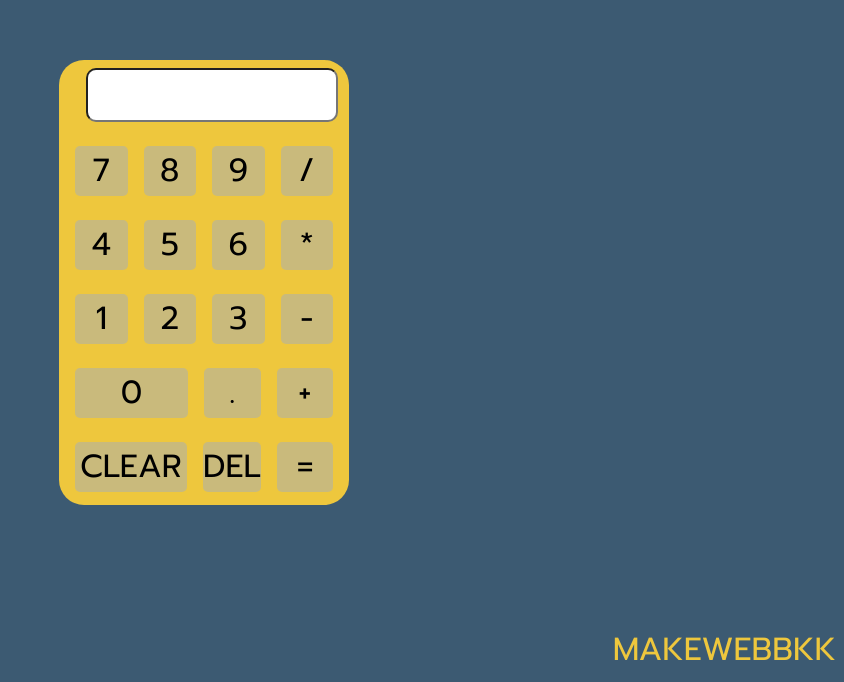
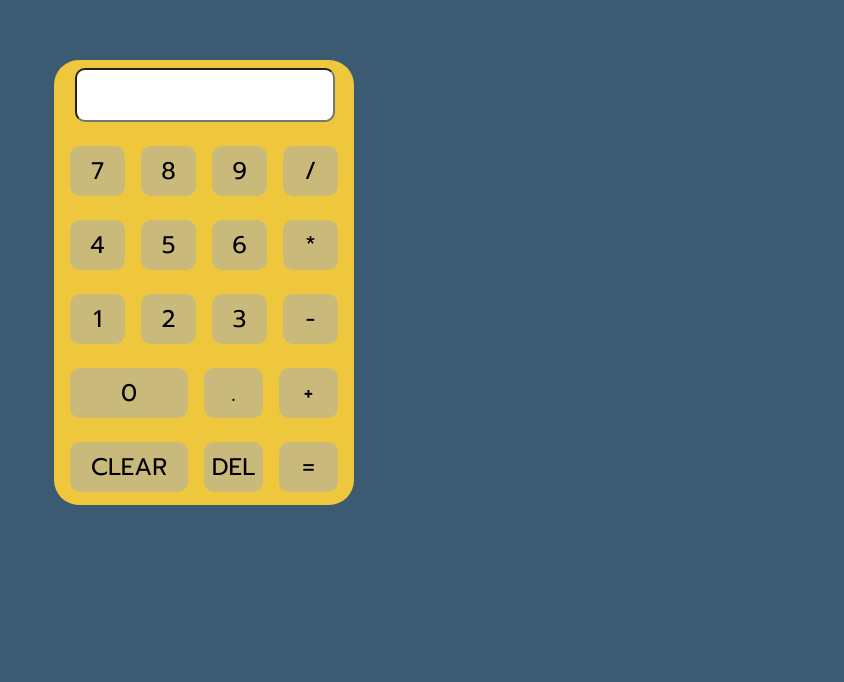
Before and after one commit to qbullet/simple-calculator-js, a plain HTML site: page index.html in a window 1280 px wide. Shown: the part 118-800 px from the top of the page, without its empty margins (436-1280 px from the left). Drawn offline with Linux system fonts and the light colour scheme.

Commit message:
feat: rework

```diff
--- a/index.html
+++ b/index.html
@@ -4,91 +4,86 @@
   <meta charset="UTF-8">
   <meta http-equiv="X-UA-Compatible" content="IE=edge">
   <meta name="viewport" content="width=device-width, initial-scale=1.0">
-  <title>CALCULATOR - By MAKEWEBBKK</title>
-  <link rel="stylesheet" type="text/css" href="styles/index.css">
+  <title>CALCULATOR</title>
+  <link rel="stylesheet" type="text/css" href="styles/main.css">
   <link rel="preconnect" href="https://fonts.googleapis.com">
   <link rel="preconnect" href="https://fonts.gstatic.com" crossorigin>
   <link href="https://fonts.googleapis.com/css2?family=Prompt:ital,wght@0,100;0,200;0,300;0,400;0,500;0,600;0,700;0,800;0,900;1,100;1,200;1,300;1,400;1,500;1,600;1,700;1,800;1,900&display=swap" rel="stylesheet">
 </head>
 <body>
   <div class="container">
-    <div class="calc-box">
+    <div class="calculator">
       <div class="display-container">
-        <input type="text" class="calc-input-display" id="display-text" />
+        <input type="text" class="calculator-display" id="calculator-display" readonly>
       </div>
-      <div class="button-container">
-        <div class="calc-row">
-          <div class="calc-button" onclick="addText('7')">
-            <p class="btn-text">7</p>
+      <div class="button-group">
+        <div class="button-row">
+          <div class="button-input" onclick="addText('7')">
+            <p class="button-text">7</p>
           </div>
-          <div class="calc-button" onclick="addText('8')">
-            <p class="btn-text">8</p>
+          <div class="button-input" onclick="addText('8')">
+            <p class="button-text">8</p>
           </div>
-          <div class="calc-button" onclick="addText('9')">
-            <p class="btn-text">9</p>
+          <div class="button-input" onclick="addText('9')">
+            <p class="button-text">9</p>
           </div>
-          <div class="calc-button" onclick="addText('/')">
-            <p class="btn-text">/</p>
+          <div class="button-input" onclick="addText('/')">
+            <p class="button-text">/</p>
           </div>
         </div>
-        <div class="calc-row">
-          <div class="calc-button" onclick="addText('4')">
-            <p class="btn-text">4</p>
+        <div class="button-row">
+          <div class="button-input" onclick="addText('4')">
+            <p class="button-text">4</p>
           </div>
-          <div class="calc-button" onclick="addText('5')">
-            <p class="btn-text">5</p>
+          <div class="button-input" onclick="addText('5')">
+            <p class="button-text">5</p>
           </div>
-          <div class="calc-button" onclick="addText('6')">
-            <p class="btn-text">6</p>
+          <div class="button-input" onclick="addText('6')">
+            <p class="button-text">6</p>
           </div>
-          <div class="calc-button" onclick="addText('*')">
-            <p class="btn-text">*</p>
+          <div class="button-input" onclick="addText('*')">
+            <p class="button-text">*</p>
           </div>
         </div>
-        <div class="calc-row">
-          <div class="calc-button" onclick="addText('1')">
-            <p class="btn-text">1</p>
+        <div class="button-row">
+          <div class="button-input" onclick="addText('1')">
+            <p class="button-text">1</p>
           </div>
-          <div class="calc-button" onclick="addText('2')">
-            <p class="btn-text">2</p>
+          <div class="button-input" onclick="addText('2')">
+            <p class="button-text">2</p>
           </div>
-          <div class="calc-button" onclick="addText('3')">
-            <p class="btn-text">3</p>
+          <div class="button-input" onclick="addText('3')">
+            <p class="button-text">3</p>
           </div>
-          <div class="calc-button" onclick="addText('-')">
-            <p class="btn-text">-</p>
+          <div class="button-input" onclick="addText('-')">
+            <p class="button-text">-</p>
           </div>
         </div>
-        <div class="calc-row">
-          <div class="calc-button large-button" onclick="addText('0')">
-            <p class="btn-text">0</p>
+        <div class="button-row">
+          <div class="button-input large-button" onclick="addText('0')">
+            <p class="button-text">0</p>
           </div>
-          <div class="calc-button" onclick="addText('.')">
-            <p class="btn-text">.</p>
+          <div class="button-input" onclick="addText('.')">
+            <p class="button-text">.</p>
           </div>
-          <div class="calc-button" onclick="addText('+')">
-            <p class="btn-text">+</p>
+          <div class="button-input" onclick="addText('+')">
+            <p class="button-text">+</p>
           </div>
         </div>
-        <div class="calc-row">
-          <div class="calc-button large-button" onclick="clearDisplay()">
-            <p class="btn-text">CLEAR</p>
+        <div class="button-row">
+          <div class="button-input large-button" onclick="clearDisplay()">
+            <p class="button-text">CLEAR</p>
           </div>
-          <div class="calc-button" onclick="deleteLastText()">
-            <p class="btn-text">DEL</p>
+          <div class="button-input" onclick="deleteLastCharacter()">
+            <p class="button-text">DEL</p>
           </div>
-          <div class="calc-button" onclick="compute()">
-            <p class="btn-text">=</p>
+          <div class="button-input" onclick="compute()">
+            <p class="button-text">=</p>
           </div>
         </div>
       </div>
     </div>
   </div>
-
-  <div class="copy-right">
-    <p>MAKEWEBBKK</p>
-  </div>
-
-  <script src="scripts/index.js"></script>
+  <script src="scripts/app.js"></script>
 </body>
 </html>
--- a/scripts/index.js
+++ b/scripts/app.js
@@ -1,4 +1,4 @@
-const displayElement = document.getElementById('display-text')
+const displayElement = document.getElementById('calculator-display')
 
 const addText = (text) => {
   if (validateInput(text)) {
@@ -11,8 +11,8 @@ const addText = (text) => {
 const validateInput = (input) => {
   const forbiddens = ['+', '-', '*', '/', '.']
   const displayText = displayElement.value
-  const symbolWithSymbol = forbiddens.includes(input) && forbiddens.includes(displayText[displayText.length-1])
-  const symbolWithoutNumber = forbiddens.includes(input) && displayText === ''
+  const symbolWithSymbol = forbiddens.includes(input) && forbiddens.includes(displayText[displayText.length - 1])
+  const symbolWithoutNumber = forbiddens.includes(input) && displayText === '' && input !== '-'
 
   return !(symbolWithSymbol || symbolWithoutNumber)
 }
@@ -25,7 +25,7 @@ const clearDisplay = () => {
   setDisplay('')
 }
 
-const deleteLastText = () => {
+const deleteLastCharacter = () => {
   const displayText = displayElement.value
   const newText = displayText.slice(0, displayText.length - 1)
   setDisplay(newText)
--- a/styles/index.css
+++ /dev/null
@@ -1,82 +0,0 @@
-* {
-  margin: 0;
-  padding: 0;
-}
-
-body {
-  height: 100vh;
-  background-color: #3C5A72; /* For browsers that do not support gradients */
-  font-family: Prompt, Helvetica, sans-serif;
-}
-
-.container {
-  display: flex;
-  justify-content: center;
-  align-items: center;
-  width: 100%;
-  height: 100vh;
-}
-
-.calc-box {
-  height: 50vh;
-  min-height: 445px;
-  width: 20%;
-  min-width: 290px;
-  background-color: #EEC73D;
-  border-radius: 25px;
-}
-
-.calc-row {
-  display: flex;
-  justify-content: space-between;
-  margin: 8px;
-}
-
-.calc-button {
-  display: flex;
-  justify-content: center;
-  align-items: center;
-  margin: 8px;
-  width: 25%;
-  height: 50px;
-  border-radius: 5px;
-  background-color: rgba(166, 174, 187, 0.5);
-}
-
-.calc-button:hover {
-  cursor: pointer;
-  background-color: rgba(166, 174, 187, 0.8);
-}
-
-.large-button {
-  width: 50%;
-}
-
-.btn-text {
-  font-size: xx-large;
-}
-
-.display-container {
-  width: 100%;
-  padding: 8px;
-  display: flex;
-  justify-content: center;
-}
-
-.calc-input-display {
-  text-align: end;
-  border-radius: 10px;
-  padding: 0 8px;
-  width: 80%;
-  height: 50px;
-  font-size: x-large;
-}
-
-.copy-right {
-  margin: 8px;
-  position: absolute;
-  font-size: xx-large;
-  color: #EEC73D;
-  right: 0;
-  bottom: 0;
-}
--- /dev/null
+++ b/styles/main.css
@@ -0,0 +1,74 @@
+* {
+  margin: 0;
+  padding: 0;
+}
+
+body {
+  height: 100vh;
+  background-color: #3C5A72;
+  font-family: Prompt, Helvetica, sans-serif;
+}
+
+.container {
+  display: flex;
+  justify-content: center;
+  align-items: center;
+  width: 100%;
+  height: 100%;
+}
+
+.calculator {
+  height: 50vh;
+  min-height: 445px;
+  width: 20%;
+  min-width: 300px;
+  background-color: #EEC73D;
+  border-radius: 25px;
+}
+
+.display-container {
+  width: 100%;
+  padding: 8px;
+  display: flex;
+  justify-content: center;
+}
+
+.calculator-display {
+  margin-right: 15px;
+  text-align: end;
+  border-radius: 10px;
+  width: 80%;
+  height: 50px;
+  font-size: x-large;
+  padding: 0 8px;
+}
+
+.button-row {
+  display: flex;
+  justify-content: space-between;
+  margin: 8px;
+}
+
+.button-input {
+  display: flex;
+  justify-content: center;
+  align-items: center;
+  border-radius: 10px;
+  width: 25%;
+  margin: 8px;
+  height: 50px;
+  background-color: rgba(166, 174, 187, 0.5);
+}
+
+.large-button {
+  width: 50%;
+}
+
+.button-input:hover {
+  cursor: pointer;
+  background-color: rgba(166, 174, 187, 0.8);
+}
+
+.button-text {
+  font-size: x-large;
+}
```
